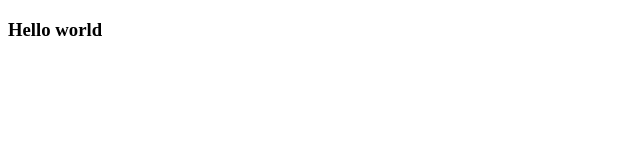
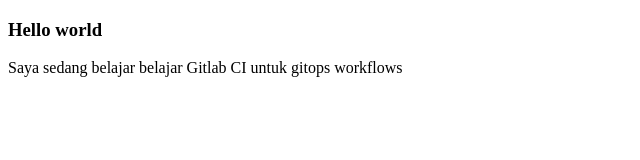
Before and after one commit to dimMaryanto93/gitlab-cicd-push-to-new-branch, a plain HTML site: page index.html in a window 1280 px wide. Shown: the whole page, without its empty margins (0-640 px from the left). Drawn offline with Linux system fonts and the light colour scheme.

Commit message:
udpate script

```diff
--- a/index.html
+++ b/index.html
@@ -8,5 +8,6 @@
 </head>
 <body>
     <h3>Hello world</h3>
+    <p>Saya sedang belajar belajar Gitlab CI untuk gitops workflows</p>
 </body>
 </html>
```
